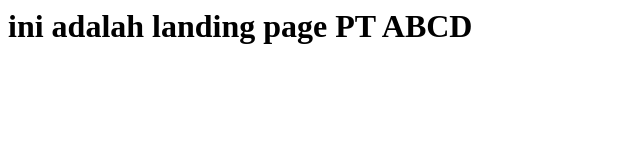
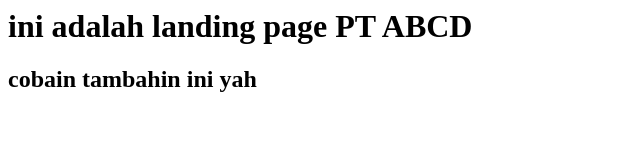
Before and after one commit to yohdeepsnow/latihancicd2, a plain HTML site: page index.html in a window 1280 px wide. Shown: the whole page, without its empty margins (0-640 px from the left). Drawn offline with Linux system fonts and the light colour scheme.

Commit message:
nambahin index file

```diff
--- a/index.html
+++ b/index.html
@@ -3,6 +3,7 @@
 </head>
 <body>
 <h1> ini adalah landing page PT ABCD </h1>
+<h2> cobain tambahin ini yah </h2>
 </body>
 
 </html>
```
